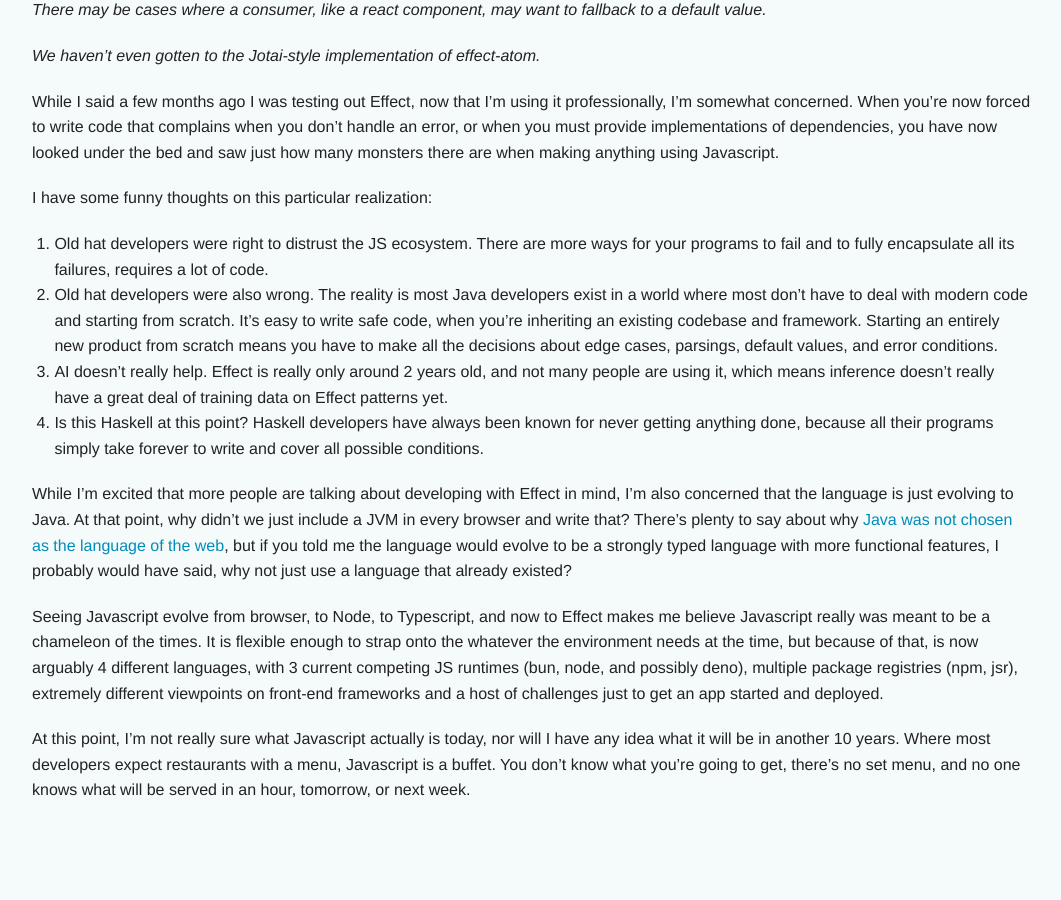
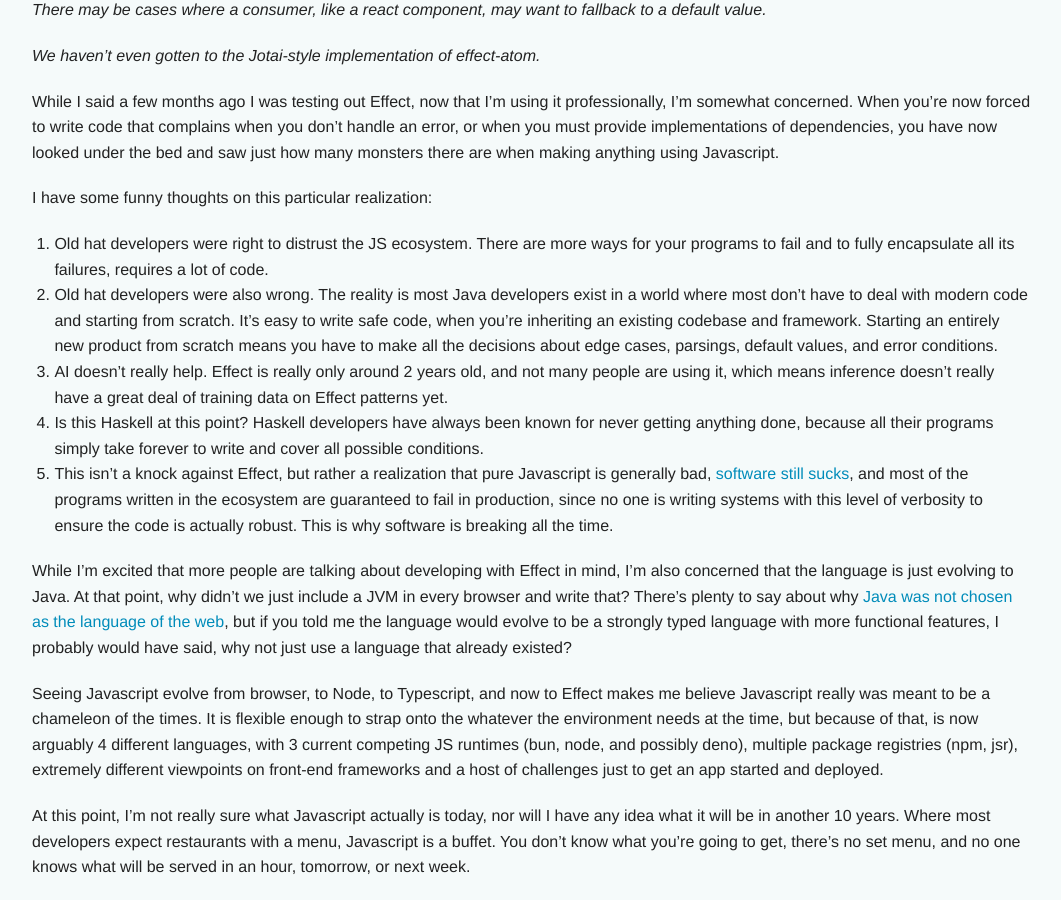
Before and after one commit to jfarid27/jfarid27.github.io, a Jekyll site: the page built from _posts/2026-06-07-deep-diving-effect.md, in a window 1280 px wide and 900 px high, scrolled down 1358 px. Shown: the whole window, without its empty margins (108-1169 px from the left). Built offline with Jekyll 4.4.1, drawn with Linux system fonts in a browser that asks for light colours; before the commit the page ends 2181 px from its top, so only the background shows below that.

Commit message:
Updates.

```diff
--- a/_posts/2026-06-07-deep-diving-effect.md
+++ b/_posts/2026-06-07-deep-diving-effect.md
@@ -95,6 +95,11 @@
 which means inference doesn't really have a great deal of training data on Effect patterns yet.
 4. Is this Haskell at this point? Haskell developers have always been known for never getting anything done,
 because all their programs simply take forever to write and cover all possible conditions.
+5. This isn't a knock against Effect, but rather a realization that pure Javascript is generally bad,
+[software still sucks](https://www.stilldrinking.org/programming-sucks), and most of the programs
+written in the ecosystem are guaranteed to fail in production, since no one is writing systems with
+this level of verbosity to ensure the code is actually robust. This is why software is breaking all
+the time.
 
 While I'm excited that more people are talking about developing with Effect in mind, I'm also concerned
 that the language is just evolving to Java. At that point, why didn't we just include a JVM in every
```
